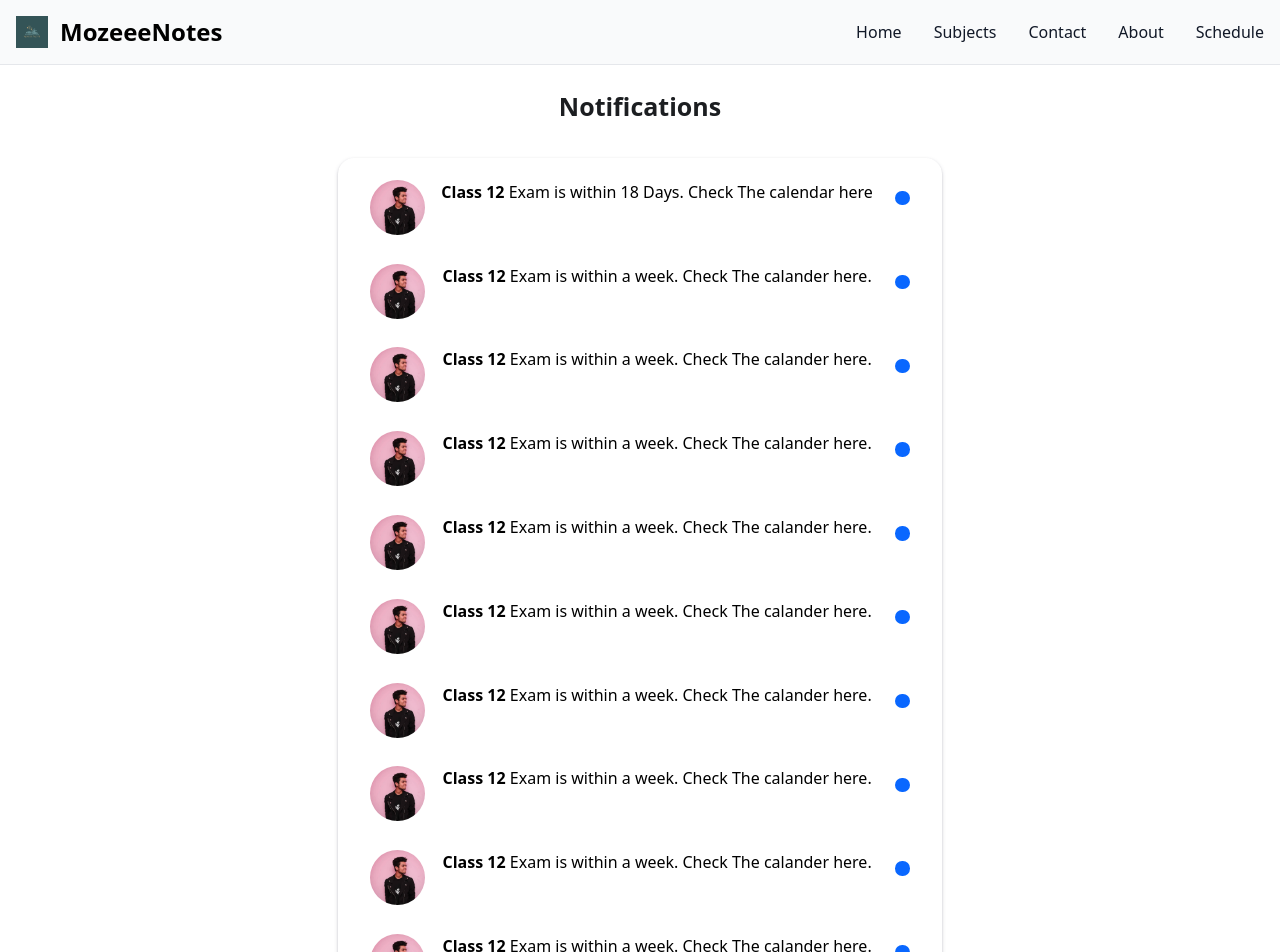
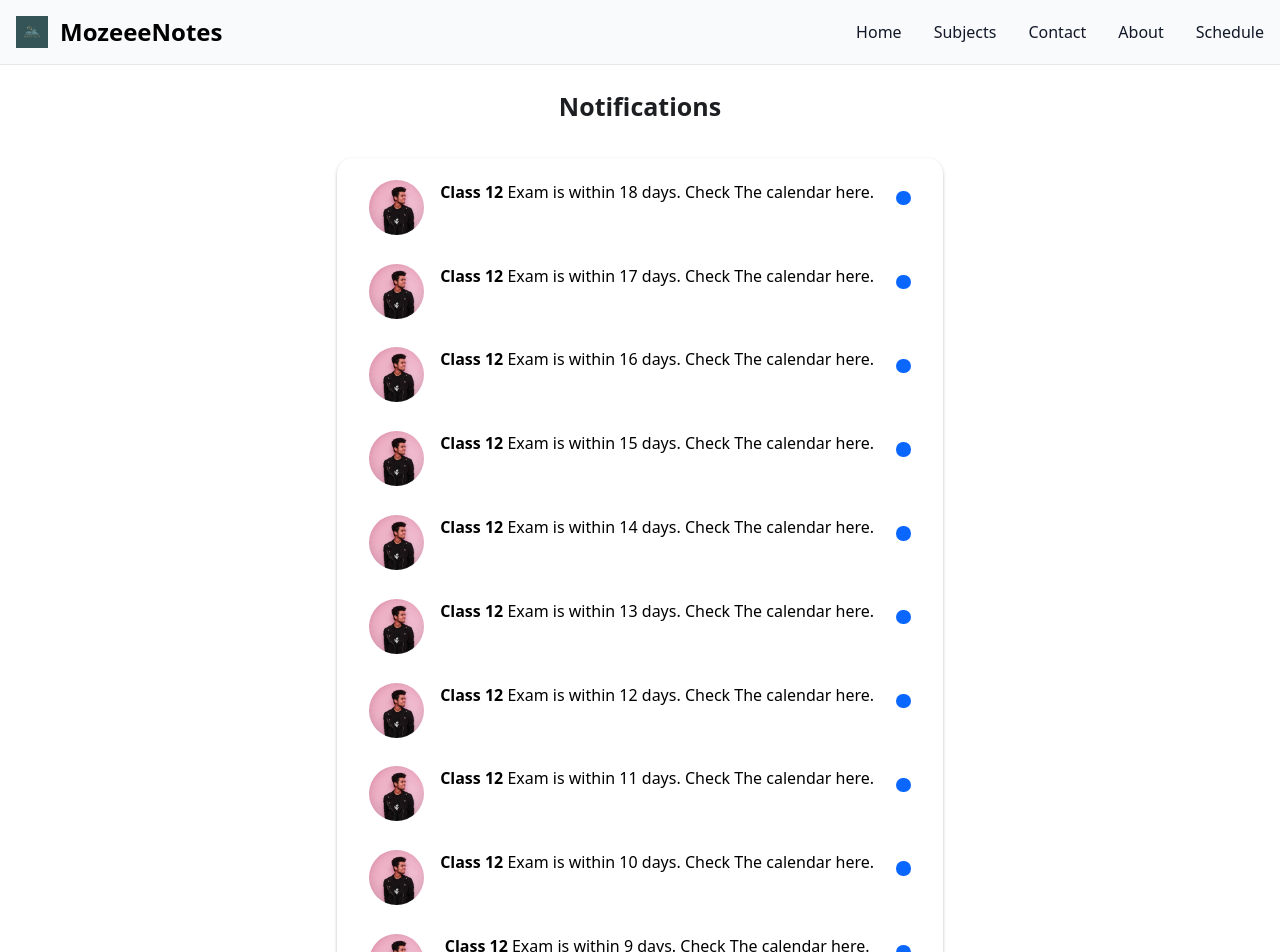
Before and after one commit to Sankalpa683/sankiznotes, a Next.js app: page /notification in a window 1280 px wide. Shown: the top 952 px of the page. Built offline with nearby package versions, Linux system fonts and the light colour scheme.

Commit message:
Update notification.js

```diff
--- a/src/pages/notification.js
+++ b/src/pages/notification.js
@@ -1,155 +1,74 @@
 import React, { useEffect, useState } from 'react';
-import Head from 'next/head.js'
-import Nav from './nav.js'
-import styles from './notification.module.css'
+import Head from 'next/head';
+import Nav from './nav';
+import styles from './notification.module.css';
 import Link from 'next/link';
 import Script from 'next/script';
 import Image from 'next/image';
-import Footer from './footer.js'
-import { siteConfig } from '@/config/siteConfig.js';
+import Footer from './footer';
+import { siteConfig } from '@/config/siteConfig';
 
-function notification() {
-  const [daysLeft, setDaysLeft] = useState(0);
+function Notification() {
+  const [notificationData, setNotificationData] = useState([]);
 
   useEffect(() => {
-    const calculateDaysLeft = () => {
     const currentDate = new Date();
     const examDate = new Date('2024-04-26');
     const differenceInTime = examDate.getTime() - currentDate.getTime();
-      const differenceInDays = Math.ceil(differenceInTime / (1000 * 3600 * 24));
-      setDaysLeft(differenceInDays);
+    const totalDaysLeft = Math.ceil(differenceInTime / (1000 * 3600 * 24));
+
+    const generateNotificationData = () => {
+      const data = [];
+      for (let i = 0; i < totalDaysLeft; i++) {
+        const daysLeft = totalDaysLeft - i;
+        const notification = {
+          id: i + 1,
+          daysLeft,
+          message: `<b>Class 12 </b>Exam is within ${daysLeft === 1 ? 'a day' : daysLeft + ' days'}. Check The calendar here.`,
+        };
+        data.push(notification);
+      }
+      setNotificationData(data);
     };
 
-    calculateDaysLeft();
+    generateNotificationData();
   }, []);
+
   return (
     <div className={styles.html}>
       <Head>
         <title>{siteConfig.productName} - Notifications</title>
       </Head>
-        <Nav/>
-        <br></br><br></br><br></br>
+      <Nav />
+      <br />
+      <br />
+      <br />
       <div className={styles.notification}>
         <div className={styles.header}>
           <h1>Notifications</h1>
         </div>
         <div className={styles.notifications}>
-                <div className={styles.notification_div}>
+          {notificationData.map(notification => (
+            <div key={notification.id} className={styles.notification_div}>
               <div className={styles.notification_div_img}>
-                        <img src='/me.jpg'></img>
+                <img src='/me.jpg' />
               </div>
               <div className={styles.notification_div_text}>
-                       <p><b>Class 12 </b>Exam is within {daysLeft} Days. Check The calendar here</p>
+                <p dangerouslySetInnerHTML={{ __html: notification.message }} />
               </div>
               <div className={styles.notification_div_app}>
                 <div className={styles.notification_div_color}></div>
               </div>
             </div>
-                <div className={styles.notification_div}>
-                    <div className={styles.notification_div_img}>
-                        <img src='/me.jpg'></img>
-                    </div>
-                    <div className={styles.notification_div_text}>
-                       <p><b>Class 12 </b>Exam is within a week. Check The calander here. </p>
-                    </div>
-                    <div className={styles.notification_div_app}>
-                        <div className={styles.notification_div_color}></div>
+          ))}
         </div>
       </div>
-                <div className={styles.notification_div}>
-                    <div className={styles.notification_div_img}>
-                        <img src='/me.jpg'></img>
+      <br />
+      <br />
+      <br />
+      <Footer />
     </div>
-                    <div className={styles.notification_div_text}>
-                       <p><b>Class 12 </b>Exam is within a week. Check The calander here. </p>
-                    </div>
-                    <div className={styles.notification_div_app}>
-                        <div className={styles.notification_div_color}></div>
-                    </div>
-                </div>
-                <div className={styles.notification_div}>
-                    <div className={styles.notification_div_img}>
-                        <img src='/me.jpg'></img>
-                    </div>
-                    <div className={styles.notification_div_text}>
-                       <p><b>Class 12 </b>Exam is within a week. Check The calander here. </p>
-                    </div>
-                    <div className={styles.notification_div_app}>
-                        <div className={styles.notification_div_color}></div>
-                    </div>
-                </div>
-                <div className={styles.notification_div}>
-                    <div className={styles.notification_div_img}>
-                        <img src='/me.jpg'></img>
-                    </div>
-                    <div className={styles.notification_div_text}>
-                       <p><b>Class 12 </b>Exam is within a week. Check The calander here. </p>
-                    </div>
-                    <div className={styles.notification_div_app}>
-                        <div className={styles.notification_div_color}></div>
-                    </div>
-                </div>
-                <div className={styles.notification_div}>
-                    <div className={styles.notification_div_img}>
-                        <img src='/me.jpg'></img>
-                    </div>
-                    <div className={styles.notification_div_text}>
-                       <p><b>Class 12 </b>Exam is within a week. Check The calander here. </p>
-                    </div>
-                    <div className={styles.notification_div_app}>
-                        <div className={styles.notification_div_color}></div>
-                    </div>
-                </div>
-                <div className={styles.notification_div}>
-                    <div className={styles.notification_div_img}>
-                        <img src='/me.jpg'></img>
-                    </div>
-                    <div className={styles.notification_div_text}>
-                       <p><b>Class 12 </b>Exam is within a week. Check The calander here. </p>
-                    </div>
-                    <div className={styles.notification_div_app}>
-                        <div className={styles.notification_div_color}></div>
-                    </div>
-                </div>
-                <div className={styles.notification_div}>
-                    <div className={styles.notification_div_img}>
-                        <img src='/me.jpg'></img>
-                    </div>
-                    <div className={styles.notification_div_text}>
-                       <p><b>Class 12 </b>Exam is within a week. Check The calander here. </p>
-                    </div>
-                    <div className={styles.notification_div_app}>
-                        <div className={styles.notification_div_color}></div>
-                    </div>
-                </div>
-                <div className={styles.notification_div}>
-                    <div className={styles.notification_div_img}>
-                        <img src='/me.jpg'></img>
-                    </div>
-                    <div className={styles.notification_div_text}>
-                       <p><b>Class 12 </b>Exam is within a week. Check The calander here. </p>
-                    </div>
-                    <div className={styles.notification_div_app}>
-                        <div className={styles.notification_div_color}></div>
-                    </div>
-                </div>
-                <div className={styles.notification_div}>
-                    <div className={styles.notification_div_img}>
-                        <img src='/me.jpg'></img>
-                    </div>
-                    <div className={styles.notification_div_text}>
-                       <p><b>Class 12 </b>Exam is within a week. Check The calander here. </p>
-                    </div>
-                    <div className={styles.notification_div_app}>
-                        <div className={styles.notification_div_color}></div>
-                    </div>
-                </div>
-            </div>
-        </div>
-        <br></br><br></br><br></br>
-        <Footer/>
-    </div>
-  )
+  );
 }
 
-export default notification
+export default Notification;
```
Lines whose indentation alone changed are shown as unchanged.
